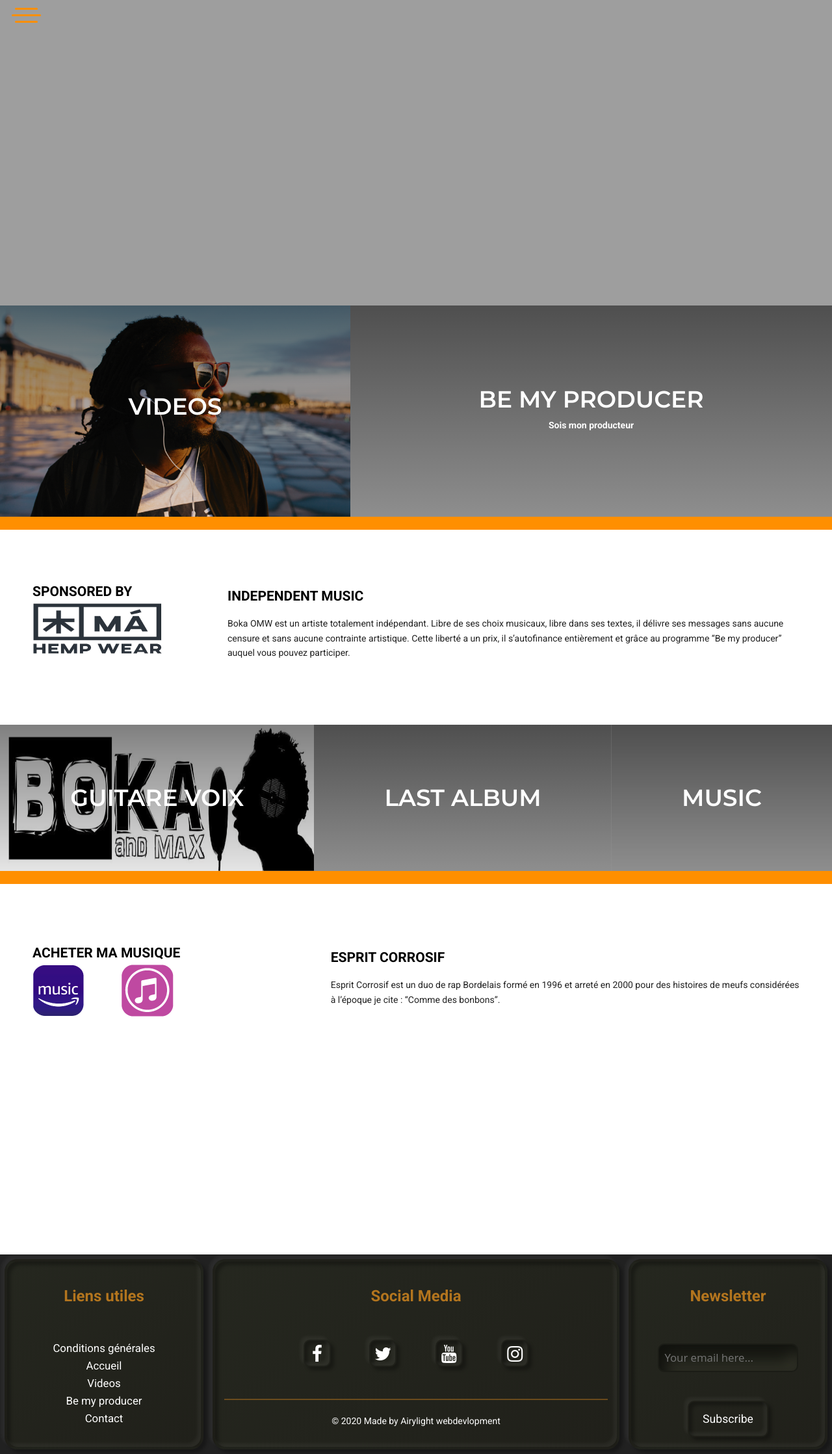
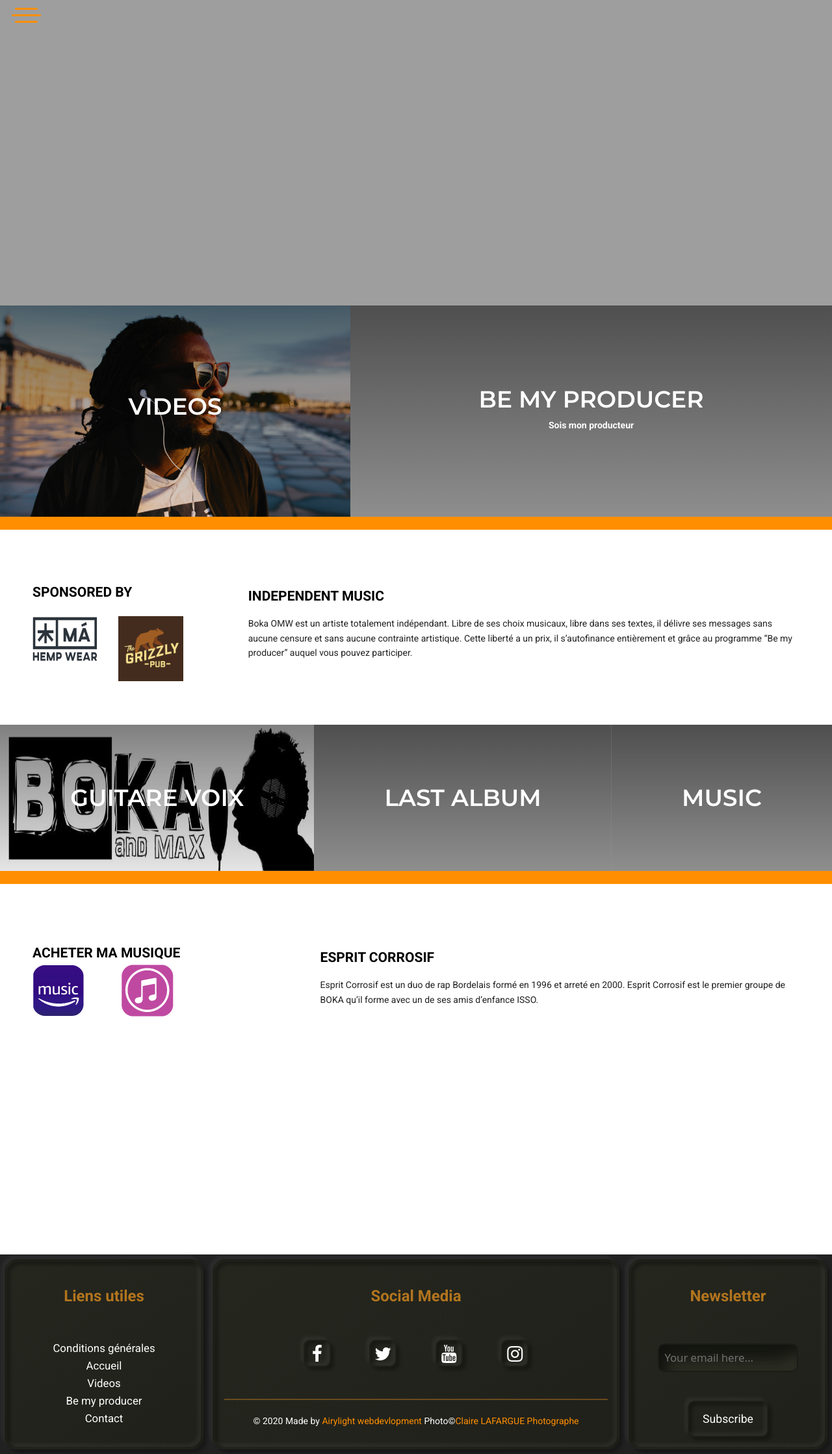
Before and after one commit to IsmaelSANE/boka, a Jekyll site: the page built from index.html, in a window 1280 px wide. Shown: the whole page at 65% size. Built offline with Jekyll 4.4.1, drawn with Linux system fonts in a browser that asks for light colours; nearby versions of some CDN libraries; Markdown is read by kramdown in place of the engine named in the settings.

Commit message:
Add clients modifications

```diff
--- a/_includes/footer.html
+++ b/_includes/footer.html
@@ -11,12 +11,12 @@ A minimal theme Jekyll theme with all the basics you need. Designed by <a>Nina</
   </div>
   <div class="box social">
     <h2>Social Media</h2>
-    <a href="https://www.facebook.com/Bokaomw/" class="fa fa-facebook" target="_blank"></a>
-    <a href="https://twitter.com/BokaOmw" class="fa fa-twitter" target="_blank"></a>
-    <a href="https://www.youtube.com/channel/UCbjlrSg23lq2vDOG1cgkO5g" class="fa fa-youtube" target="_blank"></a>
-    <a href="https://www.instagram.com/bokaomw/" class="fa fa-instagram" target="_blank"></a>
+    <a href="https://www.facebook.com/Bokaomw/" class="fa fa-facebook social-media" target="_blank"></a>
+    <a href="https://twitter.com/BokaOmw" class="fa fa-twitter social-media" target="_blank"></a>
+    <a href="https://www.youtube.com/channel/UCbjlrSg23lq2vDOG1cgkO5g" class="fa fa-youtube social-media" target="_blank"></a>
+    <a href="https://www.instagram.com/bokaomw/" class="fa fa-instagram social-media" target="_blank"></a>
     <hr class="hr">
-    <p id="copyright">&copy; 2020 Made by Airylight webdevlopment<p>
+    <p id="copyright">&copy; 2020 Made by <a href="#">Airylight webdevlopment</a> Photo©<a href="www.clairelafargue.com">Claire LAFARGUE Photographe</a> <p>
   </div>
   <div class="box subscribe">
     <h2>Newsletter</h2>
--- a/_posts/2009-11-31-another-post.markdown
+++ b/_posts/2009-11-31-another-post.markdown
@@ -12,14 +12,12 @@ permalink: /esprit-corrosif/
 # Information for the author block
 author: Nina Petropoulos
 ---
-Esprit Corrosif est un duo de rap Bordelais formé en 1996 et arreté en 2000 pour des histoires de meufs considérées à l'époque je cite : "Comme des bonbons".
-
-Esprit Corrosif est le premier groupe de BOKA qu'il forme avec un de ses amis d'enfance le beau gosse Sénégalais ISSO.
+Esprit Corrosif est un duo de rap Bordelais formé en 1996 et arreté en 2000. Esprit Corrosif est le premier groupe de BOKA qu'il forme avec un de ses amis d'enfance ISSO.
 
 Ils sont très influencés par des groupes comme Lunatic, Monsieur R, 2 bal 2 neg, La Cliqua, HI-Fi ou encore Le crew Time Bomb. C'est une époque où l'industrie du rap est underground et commence à devenir mainstream.
 
 En auto-production complète BOKA se confronte aux exigences de la musique et devient un des pionniers de la création de musique rap assisté par des logiciels informatiques.
-Il crée ainsi des musiques originales sur des paroles sincères, qui représentent la vie de deux fils d'immigrés africains de première génération à Bordeaux à la fin des années 90.
+Il crée ainsi des musiques originales sur des paroles sincères, qui représentent la vie de deux fils d'immigrés africains, de première génération à Bordeaux, à la fin des années 90.
 
 ## En écoute sur soundcloud
 
--- a/assets/css/main.css
+++ b/assets/css/main.css
@@ -935,7 +935,7 @@ footer{
 .links h2{
   margin-bottom: 2em;
 }
-.social a{
+.social .social-media{
   height: 1.5em;
   width: 1.5em;
   border-radius: 10px;
--- a/index.html
+++ b/index.html
@@ -24,12 +24,18 @@ title: Home
 
 <div class='flexbox'>
   <div class="sm-6 textPreview vertCenter grow short">
-    <div>
-      <a class='caps post-title' href='https://www.mahempwear.com/' style="text-decoration: none;">Sponsored by &nbsp; &nbsp; &nbsp;</a>
-      <a class="img__wrap" href="https://www.mahempwear.com/" target="_blank">
-        <img class="img__img" src="{{site.url}}/{{site.baseurl}}/assets/img/ma-hemp-wear.png"
-      alt="MA HEMP WEAR" width="200" height="80" border="10" />
-      </a> &nbsp;  &nbsp;
+    <div style="width:100%"> <br><br>
+      <a class='caps post-title' href='https://www.mahempwear.com/' style="text-decoration: none;">Sponsored by</a>
+      <div style="margin :0 auto;display: inline-block;">
+        <a class="row img__wrap" href="https://www.mahempwear.com/" target="_blank">
+          <img style="float:left;" class="img__img" src="{{site.url}}/{{site.baseurl}}/assets/img/ma-hemp-wear.png"
+        alt="MA HEMP WEAR" width="100" height="70" border="10" />
+        </a> &nbsp; &nbsp; &nbsp;
+        <a class="row img__wrap" href="https://www.facebook.com/TheGrizzlyPubBordeaux/" target="_blank">
+          <img style="float:right;" class="img__img" src="{{site.url}}/{{site.baseurl}}/assets/img/grizzly-logo.jpg"
+        alt="Grizzly Pub Bordeaux" width="100" height="100" border="20" />
+        </a> &nbsp; &nbsp; &nbsp;&nbsp; &nbsp; &nbsp;&nbsp; &nbsp; &nbsp;&nbsp; &nbsp; &nbsp; &nbsp; &nbsp; &nbsp;&nbsp; &nbsp; &nbsp;&nbsp; &nbsp; &nbsp;&nbsp; &nbsp; &nbsp;
+      </div>
     </div>
   </div>
 {% for post in site.posts limit:1 offset:4 %}
```
Also changed, not shown: assets/img/grizzly-logo.jpg (added).
